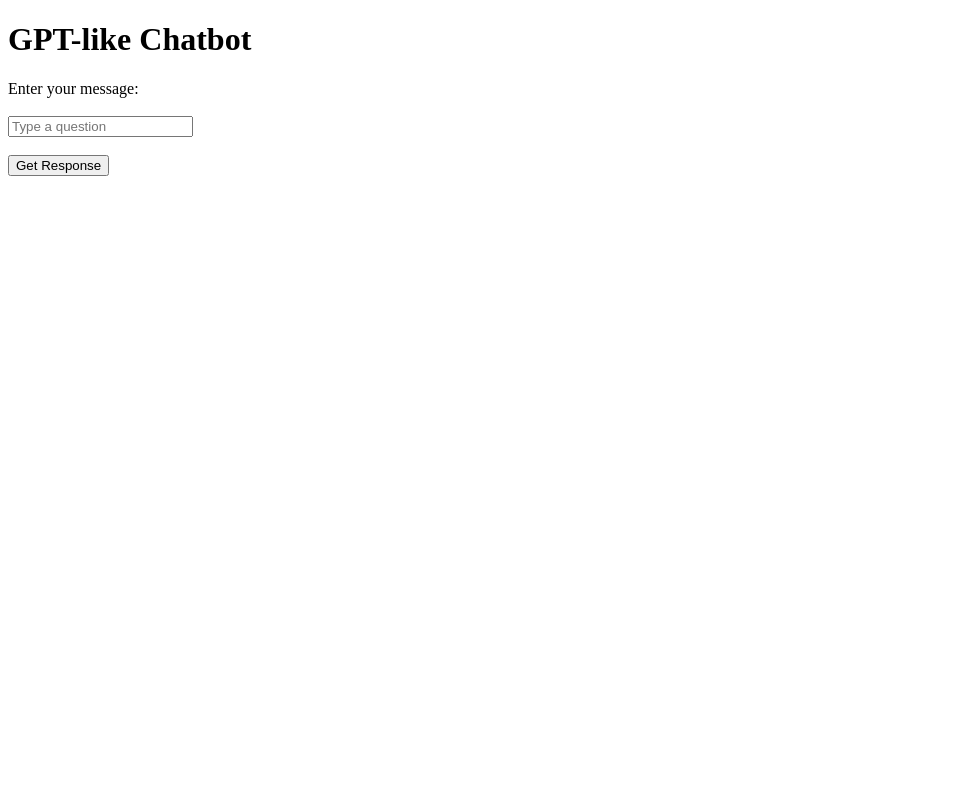
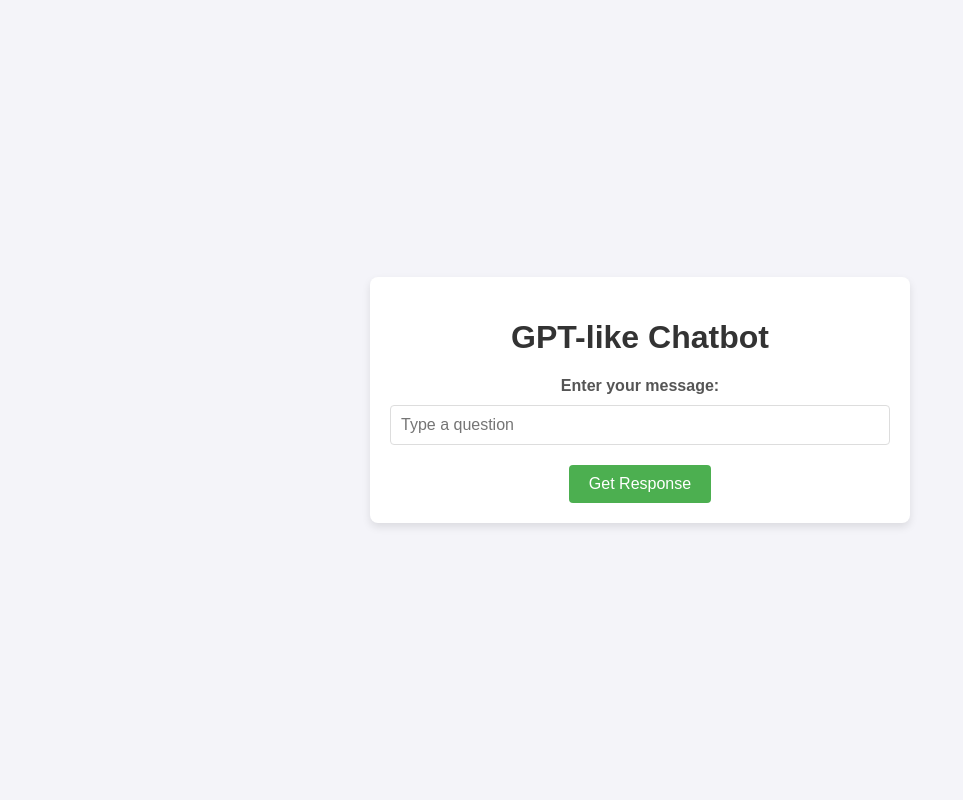
Before and after one commit to FatihErdgn/llm-exploration, a Flask app: page / in a window 1280 px wide. Shown: the whole page, without its empty margins (0-963 px from the left). Run offline with Flask 3, Linux system fonts and the light colour scheme; parts of the project's set-up code (start-up, migrations or seed data) failed here and were passed over.

Commit message:
interface design improved

```diff
--- a/templates/index.html
+++ b/templates/index.html
@@ -4,19 +4,92 @@
     <meta charset="UTF-8">
     <meta name="viewport" content="width=device-width, initial-scale=1.0">
     <title>GPT-like Chatbot</title>
+    <style>
+        /* Genel stil ayarları */
+        body {
+            font-family: Arial, sans-serif;
+            background-color: #f4f4f9;
+            display: flex;
+            justify-content: center;
+            align-items: center;
+            height: 100vh;
+            margin: 0;
+        }
+
+        /* Kart görünümü */
+        .container {
+            background-color: #ffffff;
+            border-radius: 8px;
+            padding: 20px;
+            max-width: 500px;
+            width: 100%;
+            box-shadow: 0px 4px 8px rgba(0, 0, 0, 0.1);
+            text-align: center;
+        }
+
+        h1 {
+            color: #333;
+        }
+
+        label {
+            font-weight: bold;
+            color: #555;
+        }
+
+        input[type="text"] {
+            width: 100%;
+            padding: 10px;
+            margin-top: 10px;
+            margin-bottom: 20px;
+            border-radius: 4px;
+            border: 1px solid #ddd;
+            font-size: 16px;
+            box-sizing: border-box;
+        }
+
+        button {
+            background-color: #4CAF50;
+            color: white;
+            border: none;
+            padding: 10px 20px;
+            font-size: 16px;
+            cursor: pointer;
+            border-radius: 4px;
+            transition: background-color 0.3s ease;
+        }
+
+        button:hover {
+            background-color: #45a049;
+        }
+
+        h2 {
+            color: #333;
+            margin-top: 20px;
+            font-size: 20px;
+        }
+
+        p {
+            color: #555;
+            font-size: 16px;
+        }
+
+    </style>
 </head>
 <body>
+    <div class="container">
         <h1>GPT-like Chatbot</h1>
         <form action="/predict" method="post">
-        <label for="input_text">Enter your message:</label><br><br>
-        <input type="text" id="input_text" name="input_text" placeholder="Type a question" required><br><br>
+            <label for="input_text">Enter your message:</label><br>
+            <input type="text" id="input_text" name="input_text" placeholder="Type a question" required>
             <button type="submit">Get Response</button>
         </form>
+
         {% if response %}
             <h2>Input:</h2>
             <p>{{ input_text }}</p>
             <h2>Response:</h2>
             <p>{{ response }}</p>
         {% endif %}
+    </div>
 </body>
 </html>
```
Lines whose indentation alone changed are shown as unchanged.
